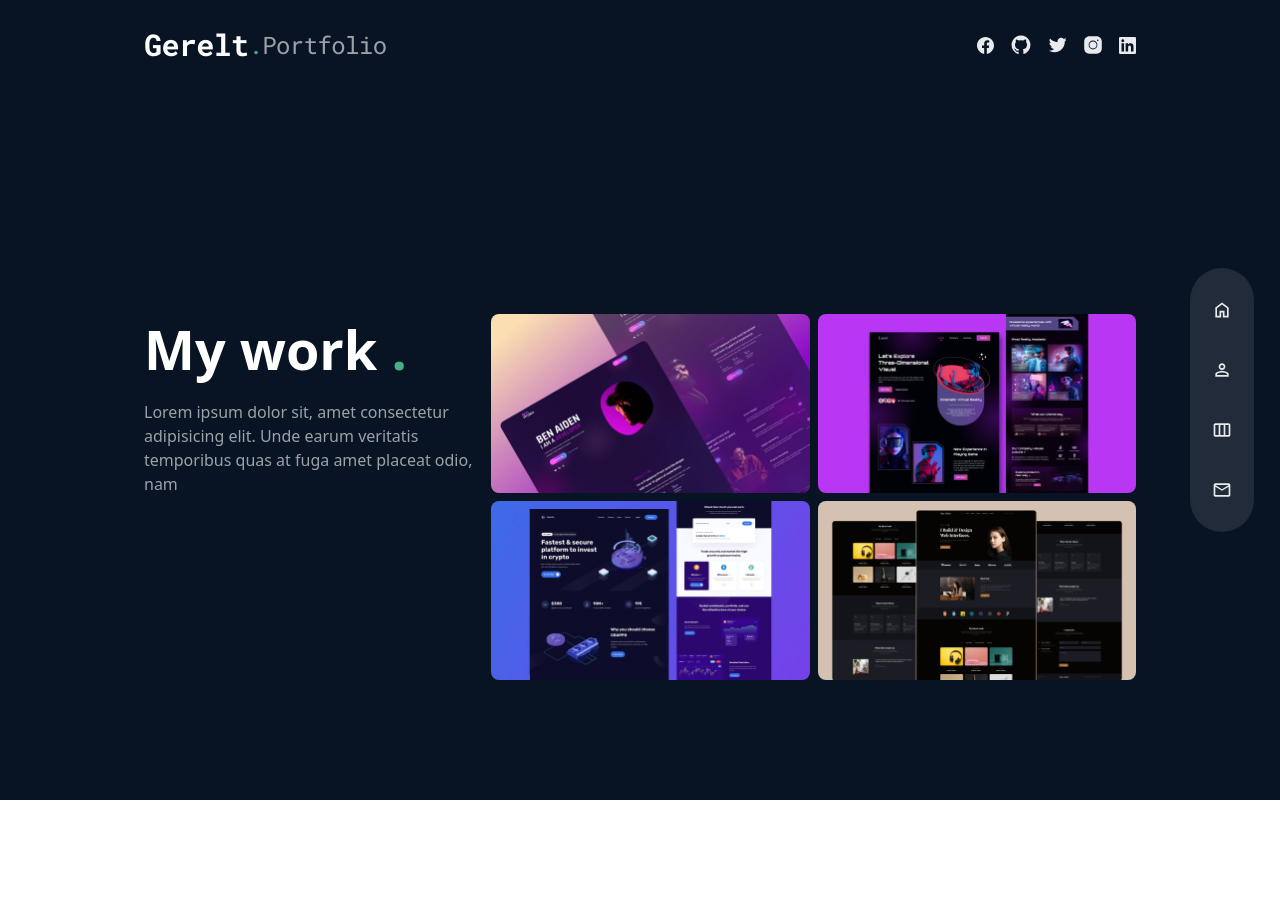
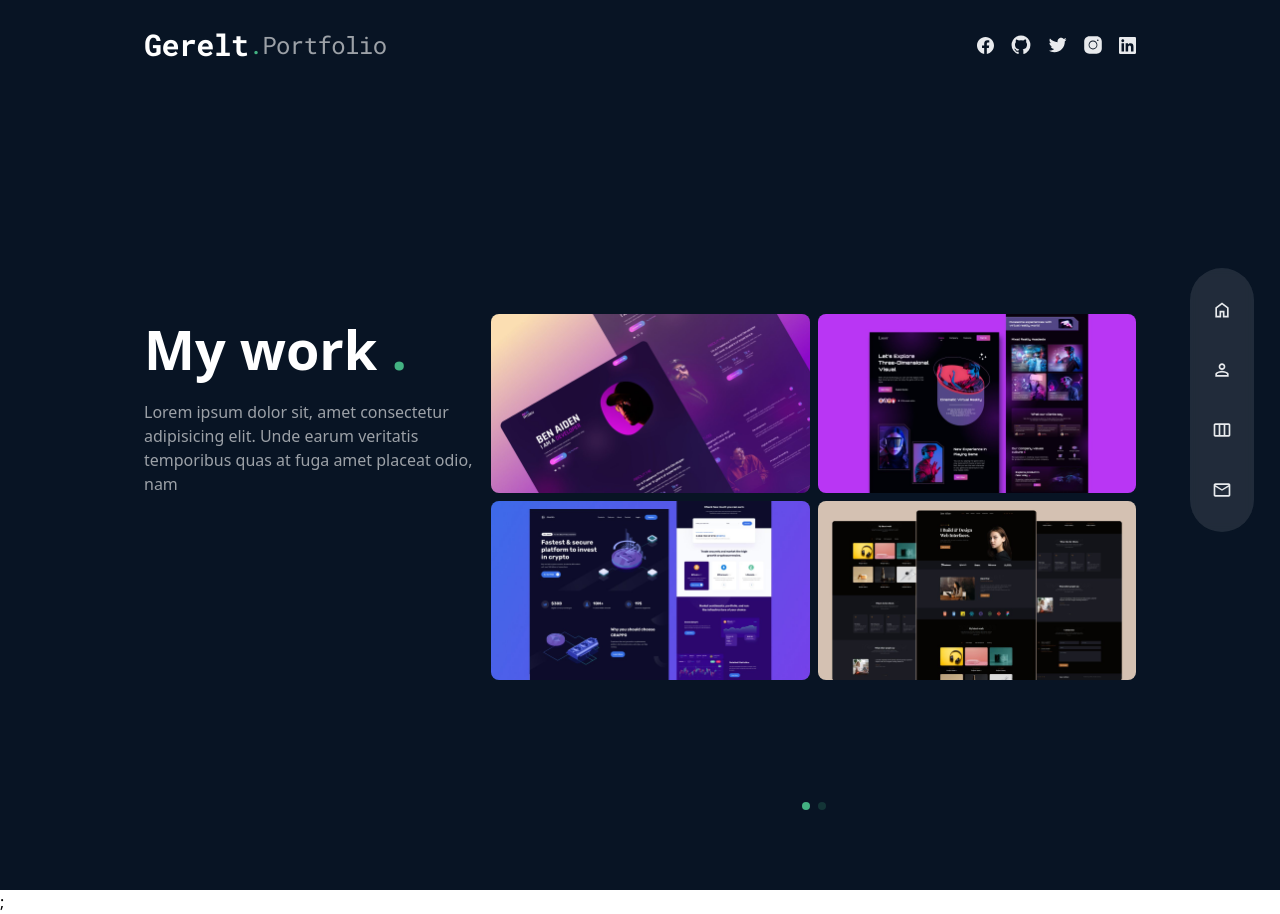
Before and after one commit to gereltbaatar/Gerelt_Portfolio_1, a Next.js app: page /work in a window 1280 px wide. Before the commit the page ends 800 px from the top, so only its background shows below. Built offline with nearby package versions, Linux system fonts and the light colour scheme.

Commit message:
leayout deer zasvar hiisen

```diff
--- a/src/components/layout/MainLayout.jsx
+++ b/src/components/layout/MainLayout.jsx
@@ -2,7 +2,7 @@ import { HeaderMain, Header } from "../parts";
 
 const MainLayout = ({ children }) => {
   return (
-    <main className="w-full h-screen overflow-hidden">
+    <main className="h-full">
       <HeaderMain />
       <Header />
       {children}
--- a/src/components/pages/AboutPage.jsx
+++ b/src/components/pages/AboutPage.jsx
@@ -54,7 +54,7 @@ const aboutData = [
 const AboutPage = () => {
   const [index, setIndex] = useState(0);
   return (
-    <main className="text-white">
+    <main className="text-white ">
       <main className="px-4 xl:px-16 py-0 md:py-44 text-center xl:text-left">
         <div>
           <div className="container lg:px-20 px-0 mx-auto h-full flex flex-col items-start justify-between xl:flex-row gap-x-6">
--- a/src/components/pages/WorkPage.jsx
+++ b/src/components/pages/WorkPage.jsx
@@ -4,8 +4,8 @@ import { Circles, Sliders } from "../component";
 
 const WorkPage = () => {
   return (
-    <main className="text-white px-4 xl:px-16 h-full xl:pt-16 pt-0">
-      <div className="flex items-center">
+    <main className="text-white px-4 xl:px-16 xl:pt-16 pt-0">
+      <div className="">
         <div className="container mx-auto lg:px-20 py-6 xl:pt-24 pt-10">
           <div className=" flex gap-x-4 md:flex-row flex-col pt-16">
             <div className="text-center flex xl:w-[30vw] flex-col lg:text-left mb-4 xl:mb-0">
--- a/src/pages/about/index.jsx
+++ b/src/pages/about/index.jsx
@@ -2,7 +2,7 @@ import AboutPage from "@/components/pages/AboutPage";
 
 const About = () => {
   return (
-    <main className="w-screen h-screen bg-blue">
+    <main className="h-screen w-screen bg-blue">
       <AboutPage />
     </main>
   );
--- a/src/pages/index.jsx
+++ b/src/pages/index.jsx
@@ -2,7 +2,7 @@ import HomePage from "@/components/pages/HomePage";
 
 export default function Home() {
   return (
-    <main className="h-full bg-blue">
+    <main className="h-screen bg-blue">
       <HomePage />
     </main>
   );
--- a/src/pages/work/index.jsx
+++ b/src/pages/work/index.jsx
@@ -2,7 +2,7 @@ import WorkPage from "@/components/pages/WorkPage";
 
 const Work = () => {
   return (
-    <main className="w-screen h-screen bg-blue">
+    <main className="h-screen w-screen bg-blue">
       <WorkPage />
     </main>
   );
```
